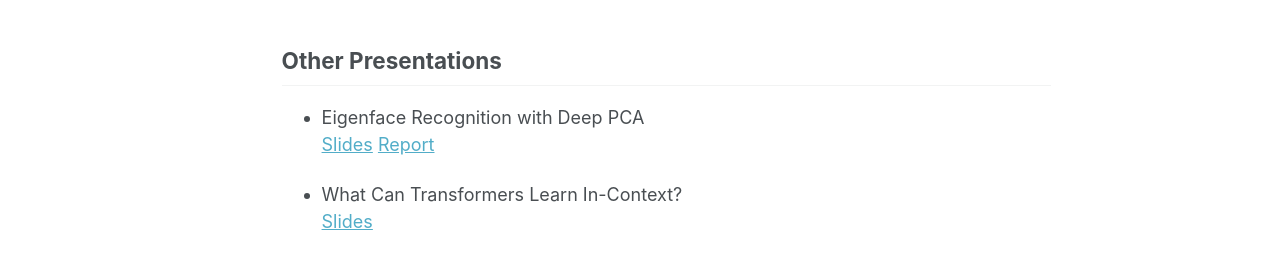
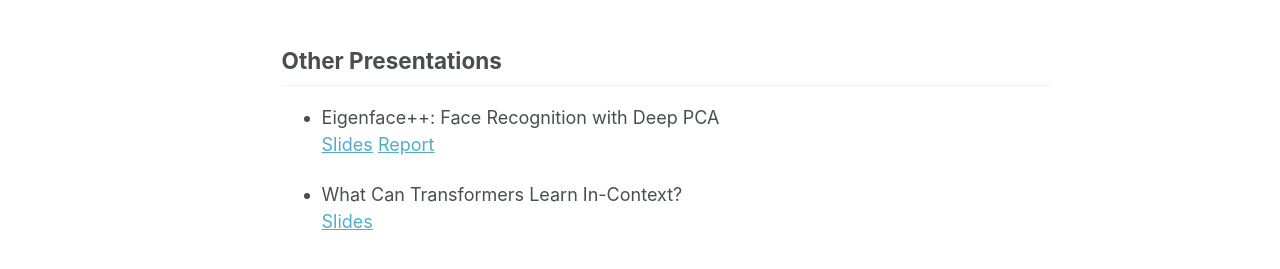
Before and after one commit to zhaoyl18/zhaoyl18.github.io, a Jekyll site: the page built from _pages/talks.md, in a window 1280 px wide and 968 px high. Shown: the part 547-816 px from the top of the window. Built offline with Jekyll 4.4.1, drawn with Linux system fonts in a browser that asks for light colours; some web fonts are replaced.

Commit message:
Update talks.md

```diff
--- a/_pages/talks.md
+++ b/_pages/talks.md
@@ -22,7 +22,7 @@ redirect_from:
 
 ## Other Presentations
 
-* Eigenface Recognition with Deep PCA
+* Eigenface++: Face Recognition with Deep PCA
 [Slides](https://yulaizhao.com/files/slides_ECE571_final.pdf) [Report](https://yulaizhao.com/files/report_ECE571_final.pdf)
 
 * What Can Transformers Learn In-Context?
```
